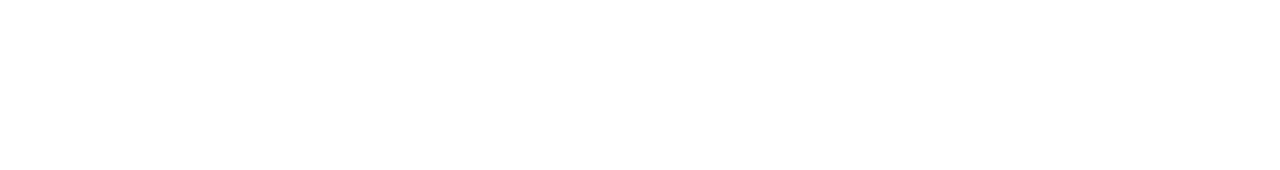
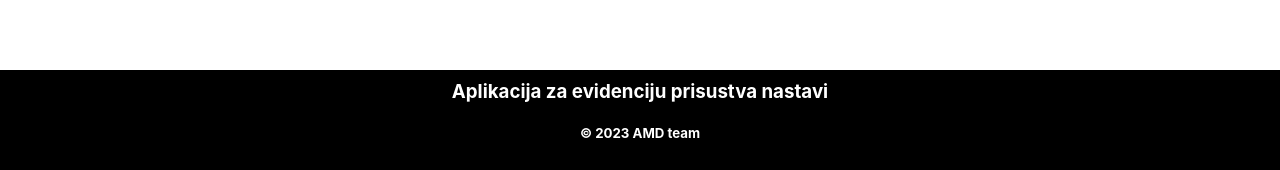
Before and after one commit to milicaamitrovic/iteh_projekat, a React (Create React App) app in the folder frontend-app/: page /evidencija in a window 1280 px wide. Shown: the part 730-900 px from the top of the page. Before the commit the page ends 800 px from the top, so only its background shows below. Built offline with nearby package versions, Linux system fonts and the light colour scheme; no server answers.

Commit message:
Footer dodat

```diff
--- a/frontend-app/src/App.css
+++ b/frontend-app/src/App.css
@@ -83,3 +83,14 @@
     display: flex;
     flex-direction: column;
 }
+
+
+.footer {
+    background-color: black;
+    color:white;
+    padding:10px;
+    text-align: center;
+    position:relative;
+    width: 100%;
+    bottom: 0px;;
+}
--- a/frontend-app/src/App.js
+++ b/frontend-app/src/App.js
@@ -7,6 +7,7 @@
 import { Grupe } from "./components/Grupe";
 import Raspored from "./components/Raspored";
 import Evidencija from "./components/Evidencija";
+import Footer from './components/Footer';
 
 function App() {
   const [token, setToken] = useState(apiService.getToken());
@@ -41,6 +42,7 @@
           <Route path="/evidencija" element={<Evidencija />}></Route>
         </Routes>
       </div>
+      <Footer></Footer>
     </BrowserRouter>
   );
 }
--- /dev/null
+++ b/frontend-app/src/components/Footer.js
@@ -0,0 +1,12 @@
+import React from 'react'
+
+function Footer() {
+  return (
+    <div className='footer'>
+            <h3>Aplikacija za evidenciju prisustva nastavi</h3>
+            <h5> &copy; 2023 AMD team </h5>
+    </div>
+  )
+}
+
+export default Footer
```
